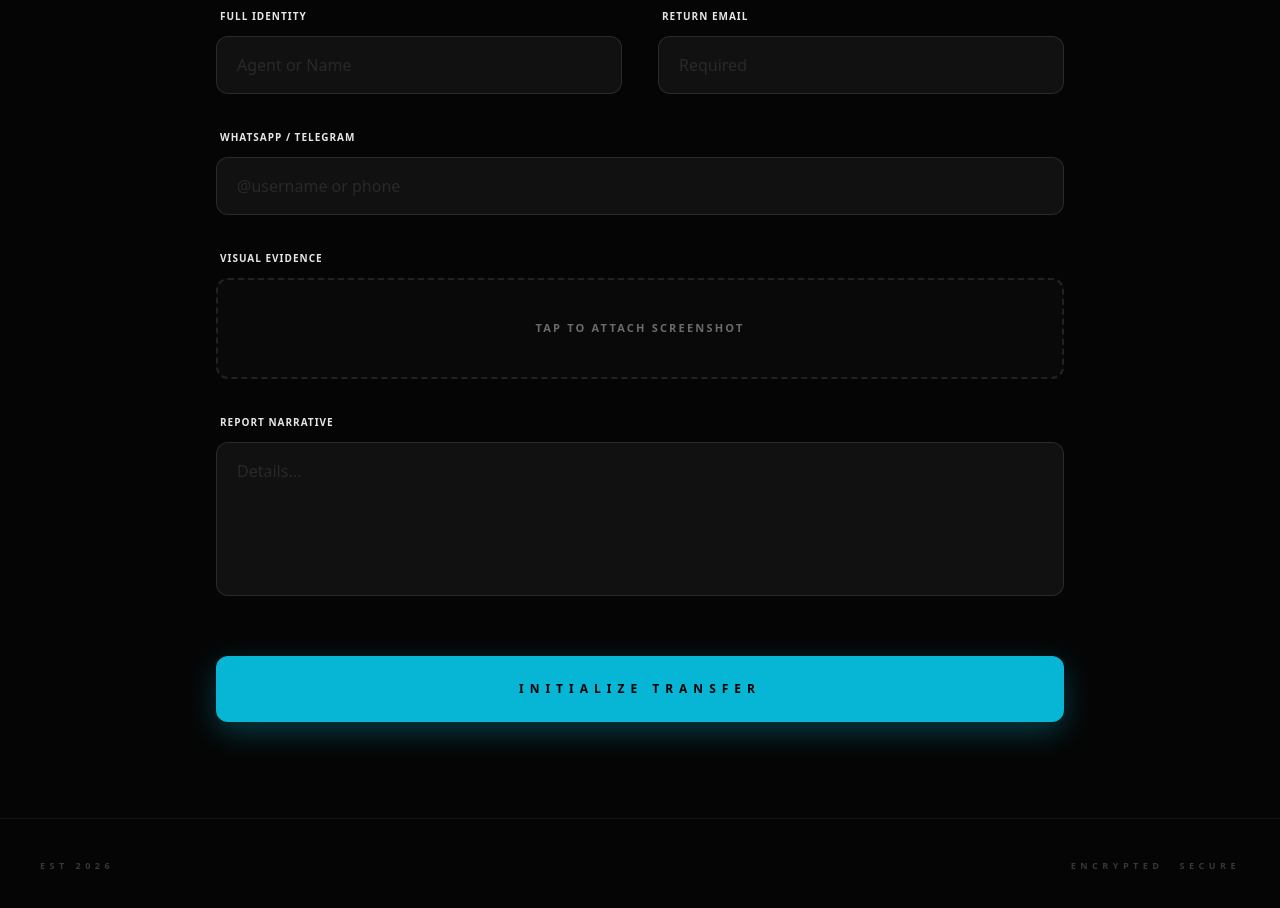
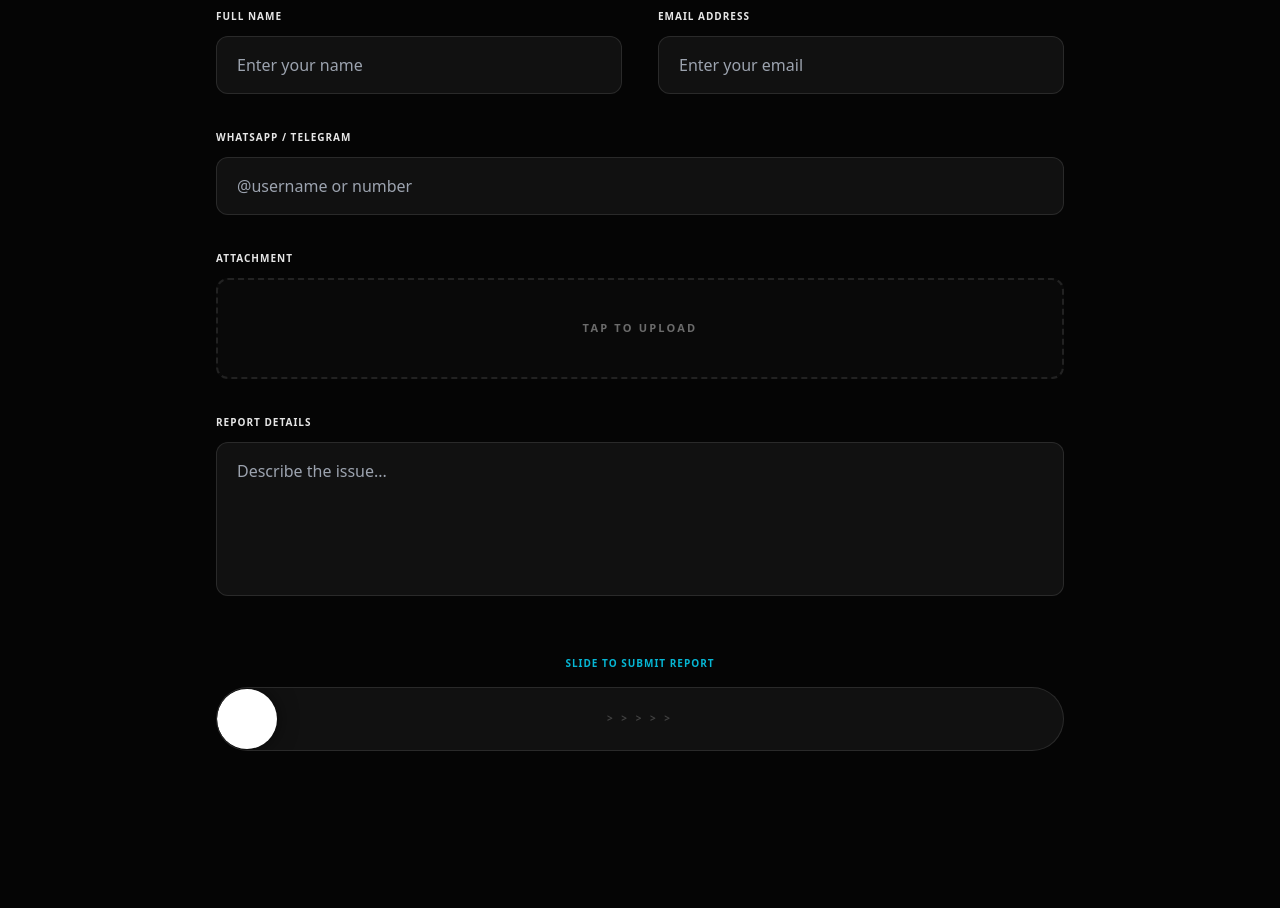
Before and after one commit to swtichedxp/Premium-support-, a React (Vite) app: page / in a window 1280 px wide. Shown: the part 520-1428 px from the top of the page. After the commit the page ends 1367 px from the top, so only its background shows below. Built offline with nearby package versions, Linux system fonts and the light colour scheme.

Commit message:
Update App.jsx

```diff
--- a/src/App.jsx
+++ b/src/App.jsx
@@ -1,146 +1,163 @@
-import React, { useState } from 'react';
+import React, { useState, useRef } from 'react';
 
 export default function App() {
   const [fileName, setFileName] = useState("");
   const [isSubmitting, setIsSubmitting] = useState(false);
   const [isSuccess, setIsSuccess] = useState(false);
+  const [sliderVal, setSliderVal] = useState(0);
+  const formRef = useRef(null);
 
   const handleFileChange = (e) => {
-    if (e.target.files.length > 0) {
-      setFileName(e.target.files[0].name);
-    }
+    if (e.target.files.length > 0) setFileName(e.target.files[0].name);
   };
 
-  const handleSubmit = async (e) => {
-    e.preventDefault();
+  const triggerSubmit = async () => {
     setIsSubmitting(true);
-    const formData = new FormData(e.target);
+    const formData = new FormData(formRef.current);
 
     try {
       const response = await fetch("https://api.web3forms.com/submit", {
         method: "POST",
         body: formData
       });
-      if (response.ok) {
+      const data = await response.json();
+      if (data.success) {
         setIsSuccess(true);
       } else {
-        alert("Transmission Error. Check connection.");
+        alert("Submission Error: " + data.message);
+        setSliderVal(0); // Reset slider on fail
       }
     } catch (error) {
-      alert("Network Error. Secure server unreachable.");
+      alert("Network Error. Please try again.");
+      setSliderVal(0);
     } finally {
       setIsSubmitting(false);
     }
   };
 
+  const handleSlider = (e) => {
+    const val = parseInt(e.target.value);
+    setSliderVal(val);
+    if (val === 100 && !isSubmitting) {
+      triggerSubmit();
+    }
+  };
+
   return (
     <div className="min-h-screen bg-[#050505] text-white flex flex-col selection:bg-cyan-500/30 font-sans overflow-x-hidden">
+      <div className="fixed top-[-5%] left-[-5%] w-[300px] h-[300px] bg-cyan-500/10 rounded-full blur-[90px] -z-10"></div>
 
-      {/* Background Neon Elements */}
-      <div className="fixed top-[-5%] left-[-5%] w-[300px] h-[300px] bg-cyan-500/15 rounded-full blur-[90px] -z-10"></div>
-      <div className="fixed bottom-[-5%] right-[-5%] w-[250px] h-[250px] bg-blue-600/10 rounded-full blur-[100px] -z-10"></div>
-
-      {/* Navigation */}
       <nav className="flex justify-between items-center px-6 py-8 sticky top-0 z-50 bg-[#050505]/90 backdrop-blur-xl border-b border-white/5">
         <div className="text-[11px] font-black tracking-[0.4em] text-cyan-400">PREMIUM SUPPORT</div>
-        <div className="flex items-center gap-2">
-          <div className="w-2 h-2 bg-green-500 rounded-full shadow-[0_0_10px_#22c55e]"></div>
-          <span className="text-[9px] font-bold tracking-[0.2em] text-white">SYSTEM ONLINE</span>
-        </div>
+        <div className="w-2 h-2 bg-green-500 rounded-full shadow-[0_0_10px_#22c55e]"></div>
       </nav>
 
       <main className="px-6 pt-12 pb-24 max-w-4xl mx-auto w-full">
-
         {!isSuccess ? (
           <div className="animate-in fade-in slide-in-from-bottom-6 duration-700">
-            {/* Header */}
             <section className="mb-14">
               <h1 className="text-[14vw] leading-[0.85] font-black uppercase tracking-tighter italic text-white">
                 Submit A<br/>Report
               </h1>
-              <div className="flex items-center gap-4 mt-6">
-                <div className="h-[2px] w-14 bg-cyan-500 shadow-[0_0_10px_#22d3ee]"></div>
-                <p className="text-cyan-400 font-bold text-[10px] tracking-[0.3em] uppercase italic">Priority Access Authorized</p>
-              </div>
+              <p className="text-cyan-400 font-bold text-[10px] tracking-[0.3em] uppercase mt-6 tracking-widest">Verified Channel</p>
             </section>
 
-            {/* Form Fields */}
-            <form onSubmit={handleSubmit} className="flex flex-col gap-9">
+            <form ref={formRef} className="flex flex-col gap-9">
               <input type="hidden" name="access_key" value="A77c7010-671b-4319-9a57-b2908beeae0d" />
 
               <div className="grid grid-cols-1 md:grid-cols-2 gap-9">
                 <div className="flex flex-col gap-3">
-                  <label className="text-[10px] uppercase font-black tracking-widest text-white/90 ml-1 text-white">Full Identity</label>
-                  <input type="text" name="name" placeholder="Agent or Name" required className="bg-white/5 border border-white/10 rounded-xl px-5 py-4 outline-none focus:border-cyan-500 transition-all placeholder:text-white/10 text-white" />
+                  <label className="text-[10px] uppercase font-black tracking-widest text-white/90">Full Name</label>
+                  <input type="text" name="name" placeholder="Enter your name" required className="bg-white/5 border border-white/10 rounded-xl px-5 py-4 outline-none focus:border-cyan-500 text-white" />
                 </div>
-
                 <div className="flex flex-col gap-3">
-                  <label className="text-[10px] uppercase font-black tracking-widest text-white/90 ml-1 text-white">Return Email</label>
-                  <input type="email" name="email" placeholder="Required" required className="bg-white/5 border border-white/10 rounded-xl px-5 py-4 outline-none focus:border-cyan-500 transition-all placeholder:text-white/10 text-white" />
+                  <label className="text-[10px] uppercase font-black tracking-widest text-white/90">Email Address</label>
+                  <input type="email" name="email" placeholder="Enter your email" required className="bg-white/5 border border-white/10 rounded-xl px-5 py-4 outline-none focus:border-cyan-500 text-white" />
                 </div>
               </div>
 
               <div className="flex flex-col gap-3">
-                <label className="text-[10px] uppercase font-black tracking-widest text-white/90 ml-1 text-white">WhatsApp / Telegram</label>
-                <input type="text" name="social" placeholder="@username or phone" required className="bg-white/5 border border-white/10 rounded-xl px-5 py-4 outline-none focus:border-cyan-500 transition-all placeholder:text-white/10 text-white" />
+                <label className="text-[10px] uppercase font-black tracking-widest text-white/90">WhatsApp / Telegram</label>
+                <input type="text" name="contact" placeholder="@username or number" required className="bg-white/5 border border-white/10 rounded-xl px-5 py-4 outline-none focus:border-cyan-500 text-white" />
               </div>
 
               <div className="flex flex-col gap-3">
-                <label className="text-[10px] uppercase font-black tracking-widest text-white/90 ml-1 text-white">Visual Evidence</label>
-                <div className="relative border-2 border-dashed border-white/10 rounded-xl py-10 flex flex-col items-center justify-center bg-white/[0.02] hover:bg-white/[0.04] transition-all">
-                   <input type="file" name="attachment" accept="image/*" onChange={handleFileChange} className="absolute inset-0 w-full h-full opacity-0 cursor-pointer z-10" />
-                   <span className="text-[11px] font-bold uppercase tracking-[0.2em] text-white/40 text-center px-4">
-                     {fileName ? `LOADED: ${fileName}` : "Tap to Attach Screenshot"}
-                   </span>
+                <label className="text-[10px] uppercase font-black tracking-widest text-white/90">Attachment</label>
+                <div className="relative border-2 border-dashed border-white/10 rounded-xl py-10 flex flex-col items-center bg-white/[0.02]">
+                   <input type="file" name="attachment" accept="image/*" onChange={handleFileChange} className="absolute inset-0 w-full h-full opacity-0 z-10" />
+                   <span className="text-[11px] font-bold uppercase tracking-[0.2em] text-white/40">{fileName ? fileName : "Tap to upload"}</span>
                 </div>
               </div>
 
               <div className="flex flex-col gap-3">
-                <label className="text-[10px] uppercase font-black tracking-widest text-white/90 ml-1 text-white">Report Narrative</label>
-                <textarea name="message" rows="5" placeholder="Details..." required className="bg-white/5 border border-white/10 rounded-xl px-5 py-4 outline-none focus:border-cyan-500 transition-all placeholder:text-white/10 text-white resize-none"></textarea>
+                <label className="text-[10px] uppercase font-black tracking-widest text-white/90">Report Details</label>
+                <textarea name="message" rows="5" placeholder="Describe the issue..." required className="bg-white/5 border border-white/10 rounded-xl px-5 py-4 outline-none focus:border-cyan-500 text-white resize-none"></textarea>
               </div>
 
-              <button
-                type="submit"
-                disabled={isSubmitting}
-                className="w-full py-6 mt-6 bg-cyan-500 text-black font-black uppercase text-[12px] tracking-[0.5em] rounded-xl hover:bg-cyan-400 transition-all active:scale-[0.97] shadow-[0_10px_30px_rgba(6,182,212,0.3)]"
-              >
-                {isSubmitting ? "TRANSMITTING..." : "INITIALIZE TRANSFER"}
-              </button>
+              {/* SLIDE TO SUBMIT MECHANISM */}
+              <div className="mt-6">
+                <label className="text-[10px] uppercase font-black tracking-widest text-cyan-500 block mb-4 text-center">
+                  {isSubmitting ? "Processing..." : "Slide to submit report"}
+                </label>
+                <div className="relative h-16 bg-white/5 rounded-full border border-white/10 overflow-hidden p-1">
+                  <div
+                    className="absolute top-1 left-1 bottom-1 bg-cyan-500 rounded-full transition-all duration-100 ease-out flex items-center justify-end px-4"
+                    style={{ width: `calc(${sliderVal}% + ${sliderVal > 90 ? '0px' : '60px'})`, opacity: sliderVal > 0 ? 1 : 0 }}
+                  >
+                    {sliderVal > 80 && <span className="text-black font-black text-[10px]">RELEASE</span>}
+                  </div>
+                  <input
+                    type="range"
+                    min="0"
+                    max="100"
+                    value={sliderVal}
+                    onChange={handleSlider}
+                    disabled={isSubmitting}
+                    className="absolute inset-0 w-full h-full appearance-none bg-transparent cursor-pointer z-20 slider-thumb"
+                  />
+                  <div className={`absolute inset-0 flex items-center justify-center pointer-events-none text-[10px] font-black tracking-[0.3em] uppercase transition-opacity ${sliderVal > 50 ? 'opacity-0' : 'opacity-20'}`}>
+                    {"> > > > >"}
+                  </div>
+                </div>
+              </div>
             </form>
           </div>
         ) : (
-          /* SUCCESS STATE */
-          <div className="min-h-[60vh] flex flex-col items-center justify-center text-center animate-in zoom-in-95 fade-in duration-1000">
-            <div className="w-24 h-24 bg-cyan-500 rounded-full flex items-center justify-center mb-10 shadow-[0_0_40px_rgba(6,182,212,0.5)]">
-              <svg className="w-12 h-12 text-black" fill="none" stroke="currentColor" viewBox="0 0 24 24" strokeWidth="4">
+          <div className="min-h-[60vh] flex flex-col items-center justify-center text-center animate-in zoom-in-95 fade-in duration-700">
+            <div className="w-20 h-20 bg-cyan-500 rounded-full flex items-center justify-center mb-8 shadow-[0_0_30px_rgba(6,182,212,0.5)]">
+              <svg className="w-10 h-10 text-black" fill="none" stroke="currentColor" viewBox="0 0 24 24" strokeWidth="4">
                 <path d="M5 13l4 4L19 7" strokeLinecap="round" strokeLinejoin="round" />
               </svg>
             </div>
-            <h2 className="text-[15vw] font-black italic uppercase tracking-tighter leading-none mb-6 text-white">Success</h2>
-            <div className="bg-white/5 border border-white/10 backdrop-blur-2xl p-6 rounded-2xl max-w-sm mb-12">
-              <p className="text-[11px] uppercase font-bold tracking-[0.3em] text-cyan-400 mb-2 italic text-white">Report Logged Successfully</p>
-              <p className="text-xs text-white/60 leading-relaxed font-medium">
-                Transmission received via secure channel. We'll respond as soon as possible.
-              </p>
-            </div>
-            <button
-              onClick={() => {setIsSuccess(false); setFileName("");}}
-              className="text-[10px] font-black tracking-[0.4em] text-white/30 hover:text-white transition-all border-b border-white/10 pb-1"
-            >
-              [ NEW TRANSMISSION ]
+            <h2 className="text-[15vw] font-black italic uppercase tracking-tighter text-white">Success</h2>
+            <p className="max-w-xs text-[11px] uppercase font-bold tracking-[0.2em] text-cyan-400 mb-12">
+              Thanks for your report. We'll respond as soon as possible.
+            </p>
+            <button onClick={() => {setIsSuccess(false); setFileName(""); setSliderVal(0);}} className="px-8 py-3 border border-white/20 rounded-full text-[10px] font-bold tracking-widest hover:bg-white hover:text-black transition-all">
+              NEW REPORT
             </button>
           </div>
         )}
       </main>
 
-      <footer className="mt-auto p-10 border-t border-white/5 text-[9px] font-bold tracking-[0.5em] text-white/20 flex justify-between items-center uppercase">
-        <span>EST 2026</span>
-        <div className="flex gap-4">
-          <span>ENCRYPTED</span>
-          <span>SECURE</span>
-        </div>
-      </footer>
+      <style dangerouslySetInnerHTML={{ __html: `
+        .slider-thumb::-webkit-slider-thumb {
+          appearance: none;
+          width: 60px;
+          height: 60px;
+          background: white;
+          border-radius: 50%;
+          cursor: pointer;
+          box-shadow: 0 0 20px rgba(0,0,0,0.5);
+        }
+        .slider-thumb::-moz-range-thumb {
+          width: 60px;
+          height: 60px;
+          background: white;
+          border-radius: 50%;
+          cursor: pointer;
+        }
+      `}} />
     </div>
   );
 }
```
